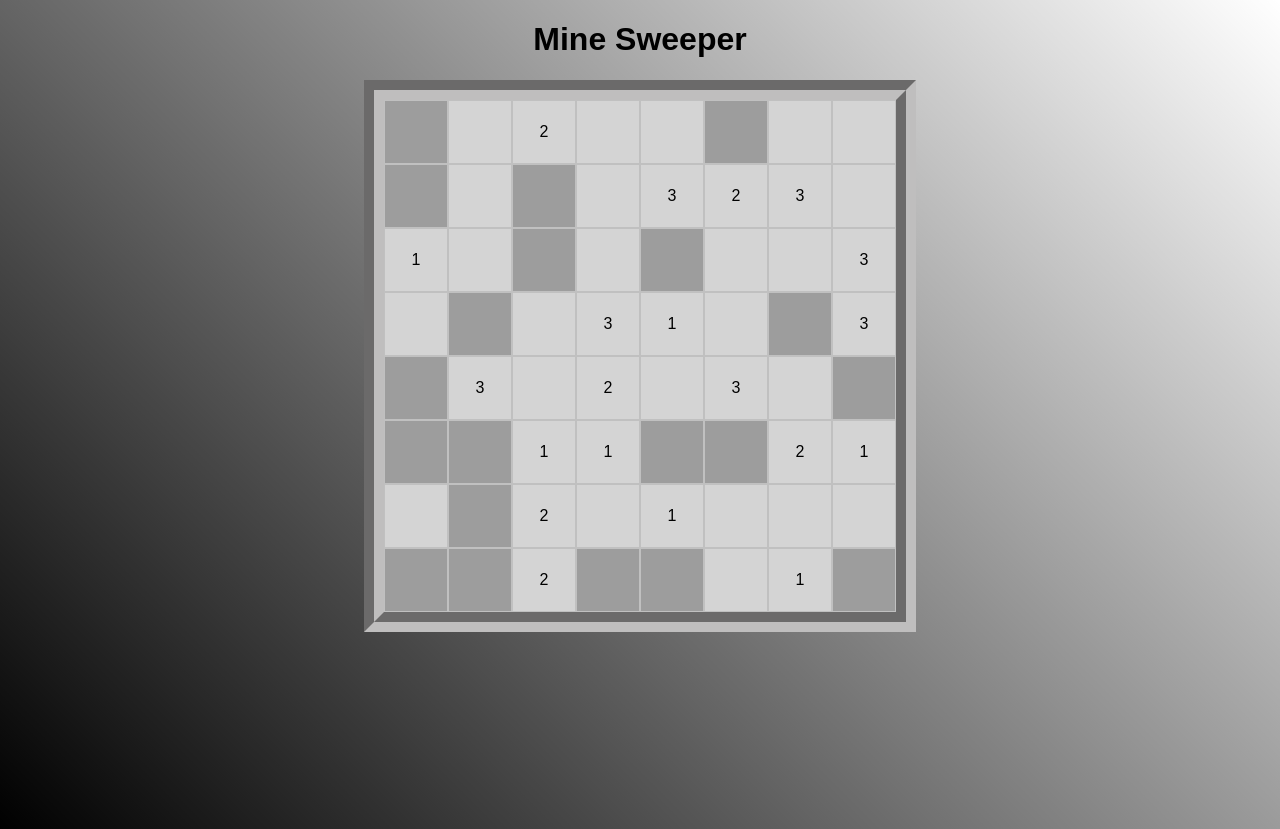
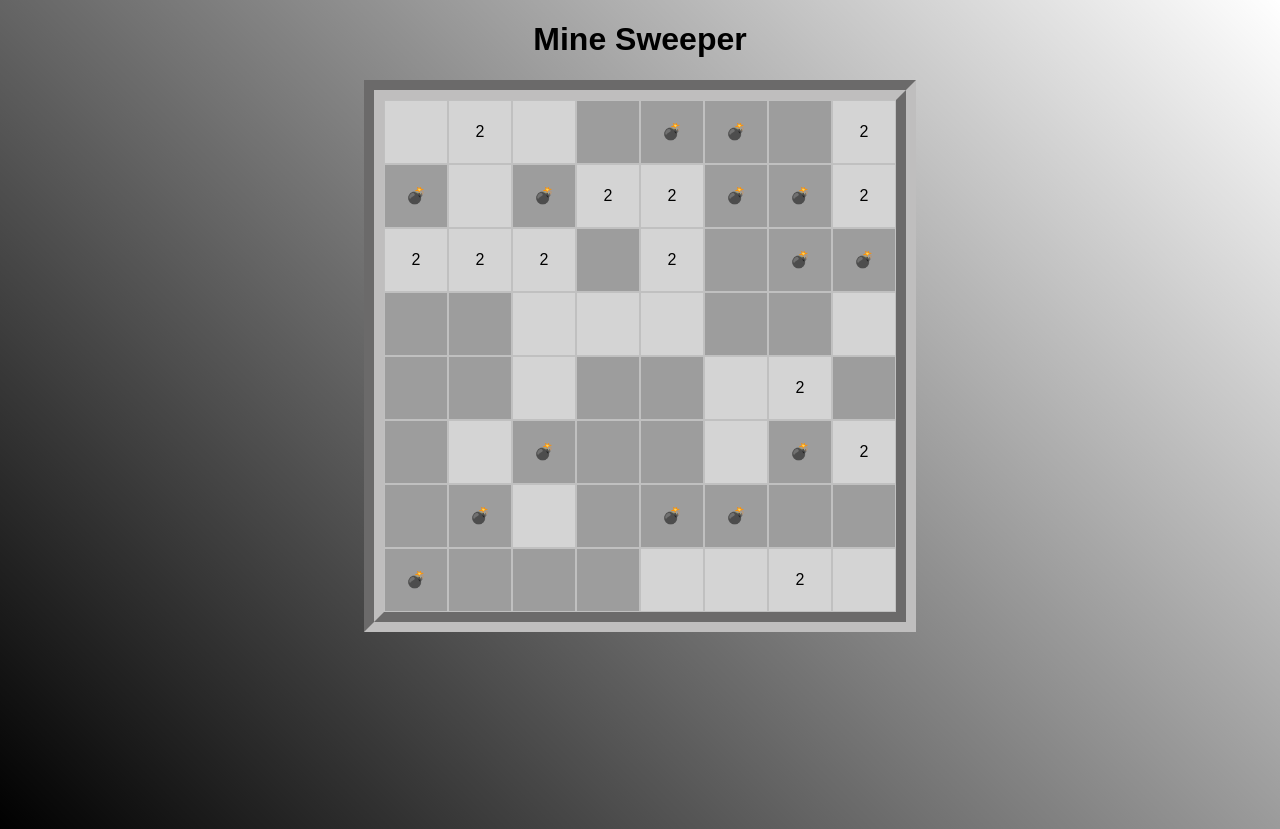
Before and after one commit to K-Zimny/mine-sweeper, a React (Create React App) app: page / in a window 1280 px wide. Built offline with nearby package versions, Linux system fonts and the light colour scheme.

Commit message:
New games do not required reload. Updates cell logic.

```diff
--- a/src/components/Board.jsx
+++ b/src/components/Board.jsx
@@ -19,16 +19,16 @@
   );
 }
 
-const INITIAL_GAME_STATE = [
-  genArray(3),
-  genArray(3),
-  genArray(3),
-  genArray(3),
-  genArray(3),
-  genArray(3),
-  genArray(3),
-  genArray(3),
-];
+const INITIAL_GAME_STATE = new Array(
+  genArray(5),
+  genArray(5),
+  genArray(5),
+  genArray(5),
+  genArray(5),
+  genArray(5),
+  genArray(5),
+  genArray(5)
+);
 
 export default function Board() {
   const [gameState, setGameState] = useState(INITIAL_GAME_STATE);
@@ -48,7 +48,18 @@
 
   const handleNewGame = () => {
     if (isOver) {
-      window.location.reload();
+      setGameState(
+        new Array(
+          genArray(5),
+          genArray(5),
+          genArray(5),
+          genArray(5),
+          genArray(5),
+          genArray(5),
+          genArray(5),
+          genArray(5)
+        )
+      );
     }
   };
 
--- a/src/components/Cell.jsx
+++ b/src/components/Cell.jsx
@@ -16,9 +16,11 @@
           ? "flag"
           : cellValue === 3
           ? "hidden-mine"
+          : cellValue === 4
+          ? "unexplored"
           : cellValue === 5
           ? "mine"
-          : ""
+          : "unexplored"
       }
       onClick={onGameUpdate}
     >
@@ -28,9 +30,12 @@
         ? " "
         : cellValue === 3
         ? "💣"
+        : cellValue === 4
+        ? ""
         : cellValue === 5
         ? "💣"
-        : getRandomInt(3) + 1}
+        : // : getRandomInt(3) + 1}
+          cellValue}
     </td>
   );
 }
```
